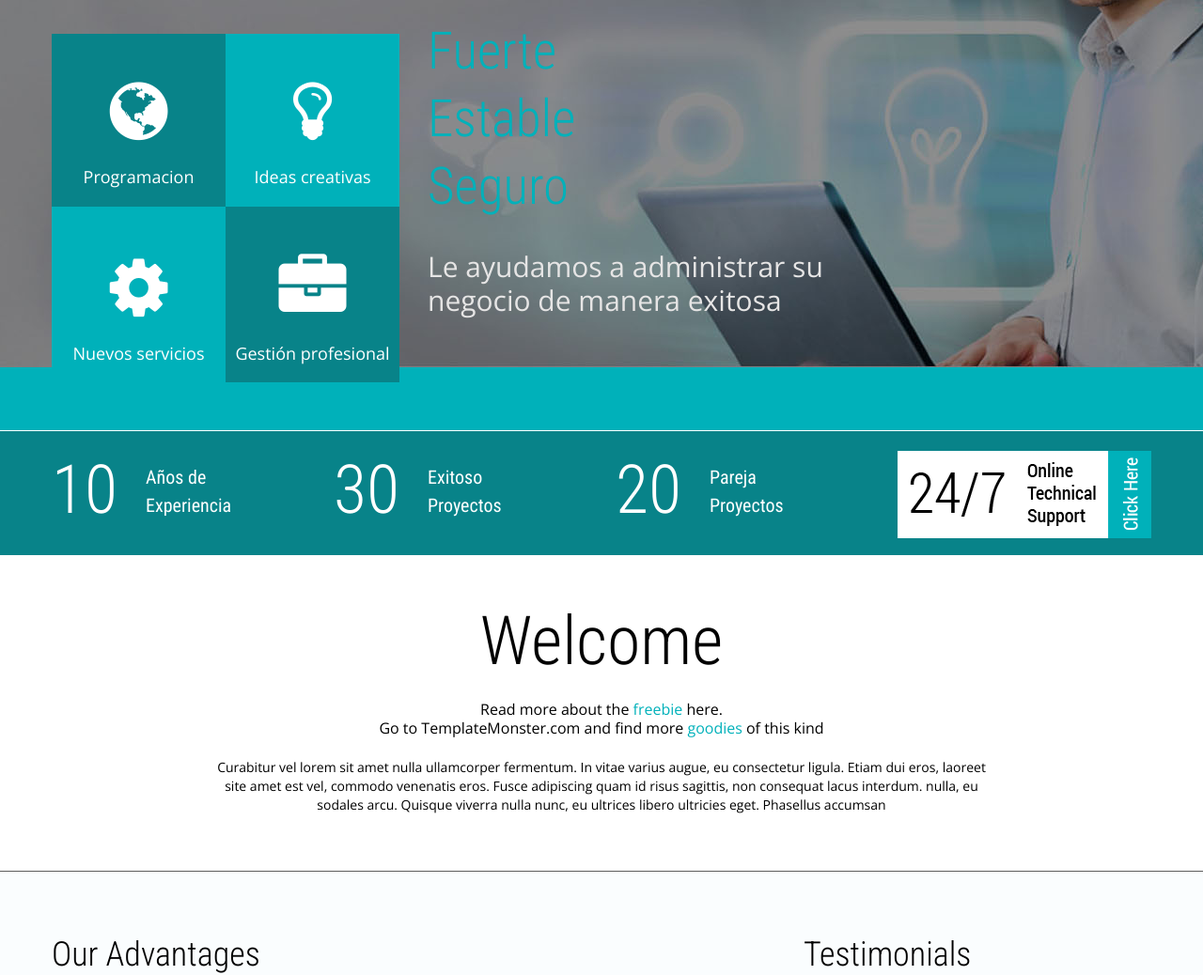
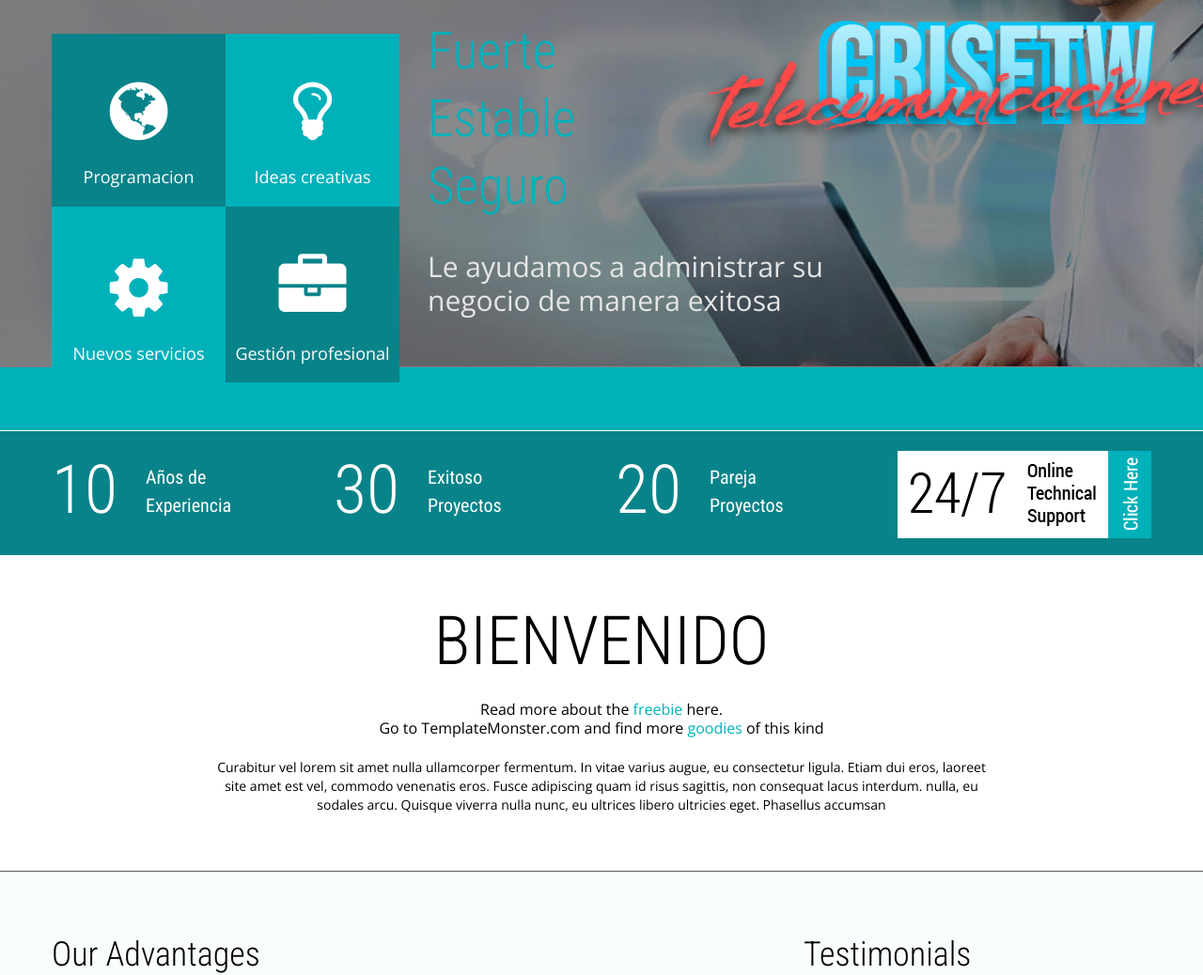
Before and after one commit to rodrixc982/CRISFTW-TELECOMUNICACIONES, a plain HTML site: page index.html in a window 1280 px wide. Shown: the part 273-1311 px from the top of the page at 94% size. Drawn offline with nearby package versions, Linux system fonts and the light colour scheme.

Commit message:
Actualización de archivos: about.html, contacts.html, index.html, services.html y la nueva imagen

```diff
--- a/css/style.css
+++ b/css/style.css
@@ -391,7 +391,7 @@ header {
   position: relative;
   z-index: 999;
   padding: 18px 0 77px;
-  background: url(../images/slide.jpg) center 0 no-repeat;
+  background: url(../images/slide2.png) center 0 no-repeat;
 }
 header .rel {
   z-index: 999;
--- a/index.html
+++ b/index.html
@@ -1,7 +1,7 @@
 <!DOCTYPE html>
 <html lang="en">
 <head>
-<title>Home</title>
+<title>INICIO</title>
 <meta charset="utf-8">
 <meta name="format-detection" content="telephone=no" />
 <link rel="icon" href="images/favicon.ico">
@@ -132,7 +132,7 @@
       <div class="grid_10 preffix_1 ta__center">
         <div class="greet">
           <h2 class="head__1">
-            Welcome
+            BIENVENIDO
           </h2>
           <p>Read more about the <a href=" http://blog.templatemonster.com/free-website-templates/" rel="nofollow" class="color1">freebie</a> here. <br> Go to TemplateMonster.com and find more <a href="http://www.templatemonster.com/properties/topic/business-services/" rel="nofollow" class="color1">goodies</a> of this kind </p>
           Curabitur vel lorem sit amet nulla ullamcorper fermentum. In vitae varius augue, eu consectetur ligula. Etiam dui eros, laoreet site amet est vel, commodo venenatis eros. Fusce adipiscing quam id risus sagittis, non consequat lacus interdum. nulla, eu sodales arcu. Quisque viverra nulla nunc, eu ultrices libero ultricies eget. Phasellus accumsan
```
Also changed, not shown: about.html (+1 -1 lines), images/IMG-20240715-WA0002.jpg (added), images/IMG-20240717-WA0015.jpg (added), images/slide1.png (added), images/slide2.png (added).
